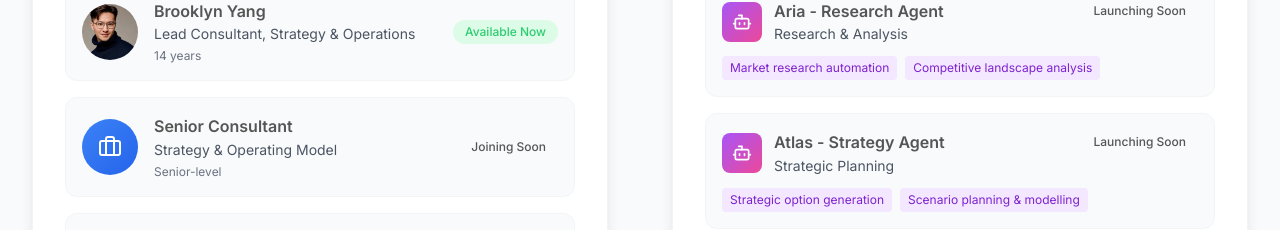
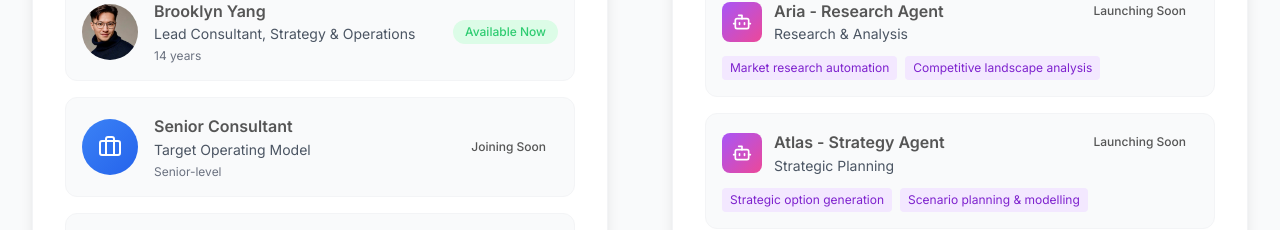
Before and after one commit to BrooklynY/acooya-consulting, a React (Vite) app: page / in a window 1280 px wide. Shown: the part 3757-3987 px from the top of the page. Built offline with nearby package versions, Linux system fonts and the light colour scheme.

Commit message:
Update consulting services and consultant details in mockData
Signed-off-by: Chookln <96118081+BrooklynY@users.noreply.github.com>

```diff
--- a/src/data/mockData.ts
+++ b/src/data/mockData.ts
@@ -3,10 +3,10 @@
 
 export const consultingServices = [
   {
-    id: 'business-architecture',
-    title: 'Business Architecture & Operating Model',
+    id: 'operating-model',
+    title: 'Operating Model',
     shortDescription: 'Transform your organisational structure for maximum efficiency and AI readiness',
-    fullDescription: `Our Business Architecture & Operating Model practice helps organisations redesign their core business structures to optimise for the digital age. We combine deep industry expertise with AI-augmented analysis to deliver operating models that are agile, scalable, and future-proof.`,
+    fullDescription: `Our Operating Model practice helps organisations redesign their core business structures to optimise for the digital age. We combine deep industry expertise with AI-augmented analysis to deliver operating models that are agile, scalable, and future-proof.`,
     features: [
       'Enterprise-wide operating model design',
       'Organisational restructuring & optimisation',
@@ -51,10 +51,10 @@ export const consultingServices = [
     icon: 'rocket'
   },
   {
-    id: 'strategic-insights',
-    title: 'Strategic Insight & Reporting',
+    id: 'insight-reporting',
+    title: 'Insight & Reporting',
     shortDescription: 'Make data-driven decisions with AI-powered analytics and reporting',
-    fullDescription: `Transform raw data into strategic advantages with our Strategic Insight & Reporting practice. We design and implement comprehensive analytics ecosystems that provide real-time visibility into your business performance, competitive landscape, and emerging opportunities.`,
+    fullDescription: `Transform raw data into strategic advantages with our Insight & Reporting practice. We design and implement comprehensive analytics ecosystems that provide real-time visibility into your business performance, competitive landscape, and emerging opportunities.`,
     features: [
       'Executive dashboard design',
       'Predictive analytics implementation',
@@ -81,19 +81,19 @@ export const humanConsultants = [
     id: 'h0',
     name: 'Brooklyn Yang',
     title: 'Lead Consultant, Strategy & Operations',
-    expertise: ['Business Architecture', 'Operating Model Design', 'Delivery Enablement', 'Strategic Insight', 'Change Management'],
+    expertise: ['Operating Model Design', 'Delivery Enablement', 'Insight & Reporting', 'Continuous Improvement'],
     experience: '14 years',
     rating: 4.9,
     projects: 42,
     hourlyRate: 250,
     availability: 'Available Now',
-    bio: 'Acooya\'s Lead Consultant with deep expertise across Business Architecture, Operating Model Design, Delivery Enablement, and Strategic Insight. Trusted advisor to global enterprises across diverse industries.',
+    bio: 'Acooya\'s Lead Consultant with deep expertise across Operating Model Design, Delivery Enablement, and Insight & Reporting. Trusted advisor to global enterprises across diverse industries.',
     image: '/brooklyn-yang.jpg'
   },
   {
     id: 'h1',
     name: 'Senior Consultant',
-    title: 'Strategy & Operating Model',
+    title: 'Target Operating Model',
     expertise: ['Operating Model Design', 'Strategic Insight', 'Change Management'],
     experience: 'Senior-level',
     rating: 4.9,
@@ -107,7 +107,7 @@ export const humanConsultants = [
     id: 'h2',
     name: 'Senior Consultant',
     title: 'Technology & Delivery Enablement',
-    expertise: ['Business Architecture', 'Delivery Enablement', 'AI Integration'],
+    expertise: ['Enterprise Architecture', 'Delivery Enablement', 'AI Integration'],
     experience: 'Senior-level',
     rating: 4.8,
     projects: 62,
```
